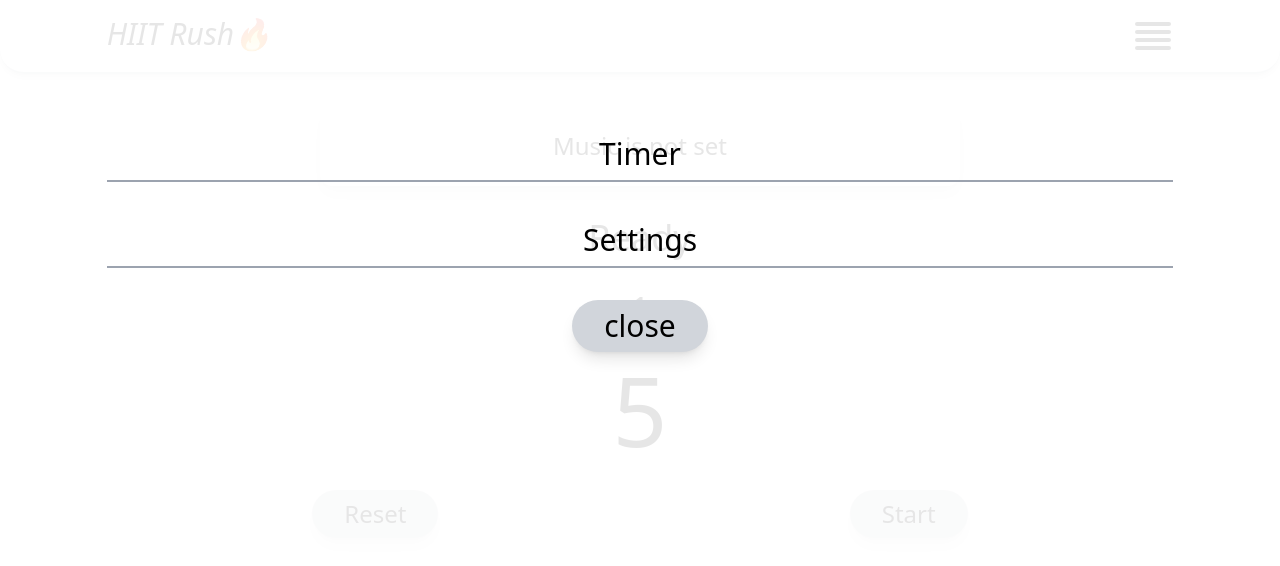
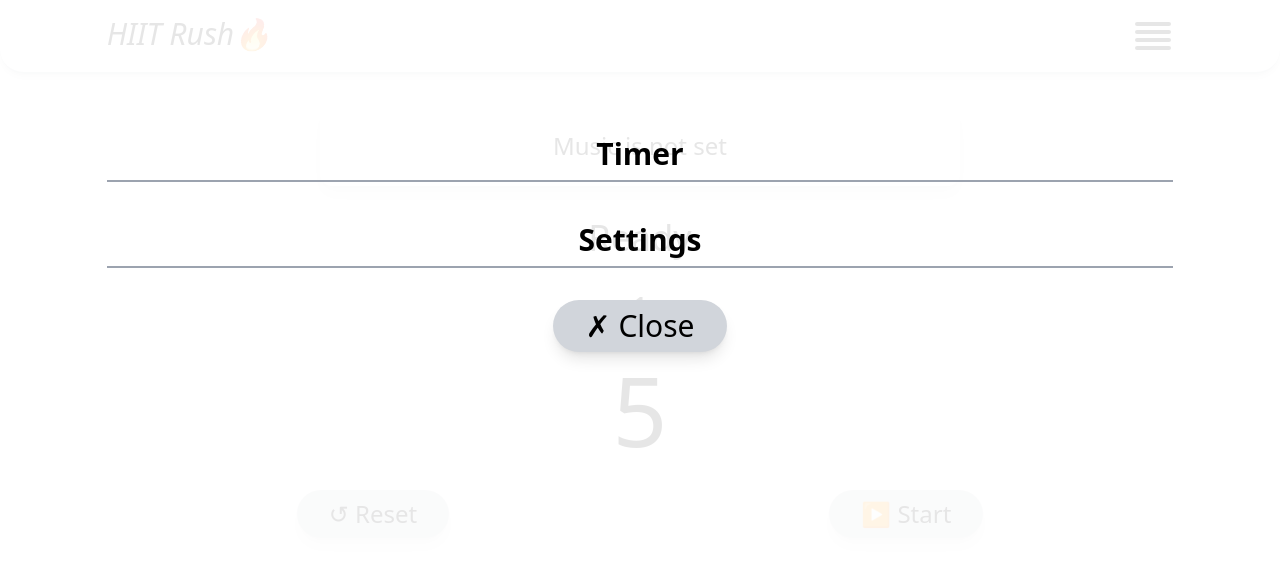
Before and after one commit to eteRnaL198/hiit-rush, a Next.js app: page / in a window 1280 px wide. Both pictures are taken after a click on the button 1153 px from the left and 36 px from the top of the page. Shown: the top 566 px of the page. Built offline with nearby package versions, Linux system fonts and the light colour scheme; no server answers.

Commit message:
chore: add emoji

```diff
--- a/src/components/navigation.tsx
+++ b/src/components/navigation.tsx
@@ -13,17 +13,21 @@ const Navigation = ({ setIsNavOpen }: Props) => {
           className="border-b-2 border-gray-400 w-5/6 text-center py-2"
           onClick={() => setIsNavOpen(false)}
         >
-          <Link href="/">Timer</Link>
+          <Link className="font-bold" href="/">
+            Timer
+          </Link>
         </button>
         <button
           className="border-b-2 border-gray-400 w-5/6 text-center py-2"
           onClick={() => setIsNavOpen(false)}
         >
-          <Link href="/settings">Settings</Link>
+          <Link className="font-bold" href="/settings">
+            Settings
+          </Link>
         </button>
         <Button
           onClick={() => setIsNavOpen(false)}
-          label="close"
+          label="✗ Close"
           className="ffont"
         />
       </div>
--- a/src/features/music/components/music-setting.tsx
+++ b/src/features/music/components/music-setting.tsx
@@ -23,7 +23,7 @@ const MusicSetting = () => {
       </div>
       <div className="mt-6 flex justify-center">
         <Button
-          label="Save"
+          label="✎ Save"
           onClick={() => {
             updateStorage<MusicData>({
               music: { id: id },
--- a/src/features/music/helper/useMusicSettings.ts
+++ b/src/features/music/helper/useMusicSettings.ts
@@ -2,9 +2,10 @@ import { getStoredData } from "@/services/localstorage";
 import { MusicData } from "@/utils/types";
 import { useEffect, useState } from "react";
 import { useRouter } from "next/navigation";
+import { DEFAULT_MUSIC_ID } from "@/utils/constants";
 
 const useMusicSettings = () => {
-  const [id, setId] = useState("");
+  const [id, setId] = useState(DEFAULT_MUSIC_ID);
   const router = useRouter();
   useEffect(() => {
     const storedSettings = getStoredData<MusicData>("music");
--- a/src/features/timer/components/timer-settings.tsx
+++ b/src/features/timer/components/timer-settings.tsx
@@ -61,7 +61,7 @@ const TimerSettings = () => {
       </div>
       <div className="mt-6 flex justify-center">
         <Button
-          label="Save"
+          label="✎ Save"
           onClick={() => {
             updateStorage<TimerData>({
               timer: { readyTime, workoutTime, restTime, setCount },
--- a/src/features/timer/components/timer.tsx
+++ b/src/features/timer/components/timer.tsx
@@ -24,7 +24,7 @@ const Timer = () => {
       <p className="text-8xl">{currentTime}</p>
       <div className="flex w-full justify-around">
         <Button
-          label="Reset"
+          label="↺ Reset"
           onClick={() => {
             setCurrentTime(readyTime);
             setTimerState("Ready");
@@ -33,7 +33,7 @@ const Timer = () => {
           }}
         />
         <Button
-          label={isRunning ? "Stop" : "Start"}
+          label={isRunning ? "■ Stop" : "▶ Start"}
           onClick={() => setIsRunning(!isRunning)}
         />
       </div>
--- a/src/utils/constants/index.ts
+++ b/src/utils/constants/index.ts
@@ -4,3 +4,5 @@ export const DEFAULT_READY_TIME = 5;
 export const DEFAULT_WORKOUT_TIME = 20;
 export const DEFAULT_REST_TIME = 10;
 export const DEFAULT_SET_COUNT = 8;
+
+export const DEFAULT_MUSIC_ID = "";
```
